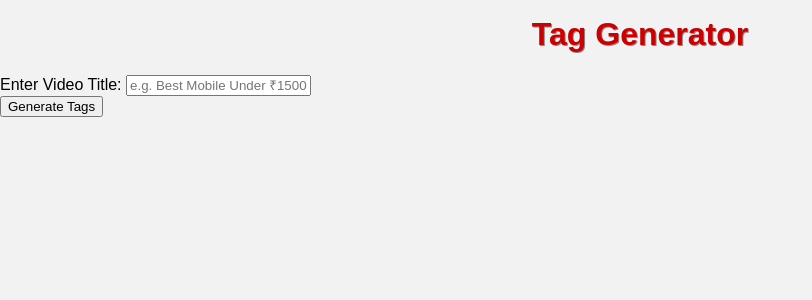
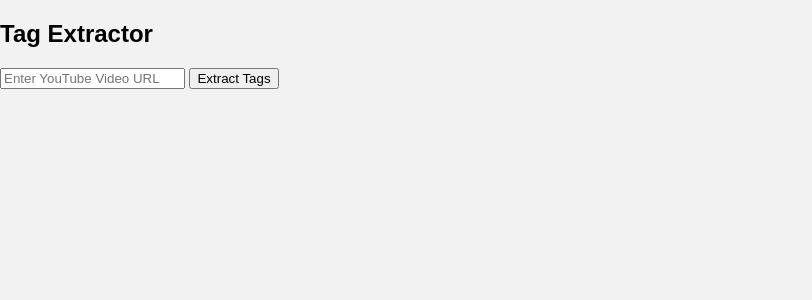
Before and after one commit to sandeep780049/yt-tool-box, a Flask app: page /tags in a window 1280 px wide. Shown: the part 100-400 px from the top of the page, without its empty margins (0-812 px from the left). Run offline with Flask 3, Linux system fonts and the light colour scheme.

Commit message:
Update tags.html

```diff
--- a/templates/tags.html
+++ b/templates/tags.html
@@ -1,27 +1,27 @@
 {% extends "layout.html" %}
-{% block title %}Tag Generator{% endblock %}
+{% block title %}Tag Extractor{% endblock %}
 {% block content %}
-<div class="container mt-5">
-  <h1 class="text-center text-danger mb-4">Tag Generator</h1>
-  <form method="POST" action="/tags">
-    <div class="mb-3">
-      <label for="video_title" class="form-label">Enter Video Title:</label>
-      <input type="text" class="form-control" id="video_title" name="video_title" placeholder="e.g. Best Mobile Under ₹15000" required>
+<h2 class="tool-heading">Tag Extractor</h2>
+<form method="POST" action="/tags" class="form">
+    <input type="text" name="video_url" placeholder="Enter YouTube Video URL" required class="input-field">
+    <button type="submit" class="btn">Extract Tags</button>
+</form>
+{% if tags %}
+    <div class="result">
+        <h3>Tags:</h3>
+        <ul>
+            {% for tag in tags %}
+                <li>{{ tag }}</li>
+            {% endfor %}
+        </ul>
+        <button onclick="copyTags()" class="btn">Copy Tags</button>
+        <script>
+            function copyTags() {
+                let tags = `{% for tag in tags %}{{ tag }} {% endfor %}`;
+                navigator.clipboard.writeText(tags.trim());
+                alert("Tags copied!");
+            }
+        </script>
     </div>
-    <div class="text-center">
-      <button type="submit" class="btn btn-primary">Generate Tags</button>
-    </div>
-  </form>
-
-  {% if tags %}
-  <div class="mt-5">
-    <h3 class="text-success">Generated Tags:</h3>
-    <p id="tag-result" class="bg-light p-3 rounded">{{ tags }}</p>
-    <div class="text-center mt-3">
-      <button class="btn btn-success me-2" onclick="copyToClipboard('tag-result')">Copy</button>
-      <a href="/download/tags.txt" class="btn btn-danger">Download</a>
-    </div>
-  </div>
-  {% endif %}
-</div>
+{% endif %}
 {% endblock %}
```
